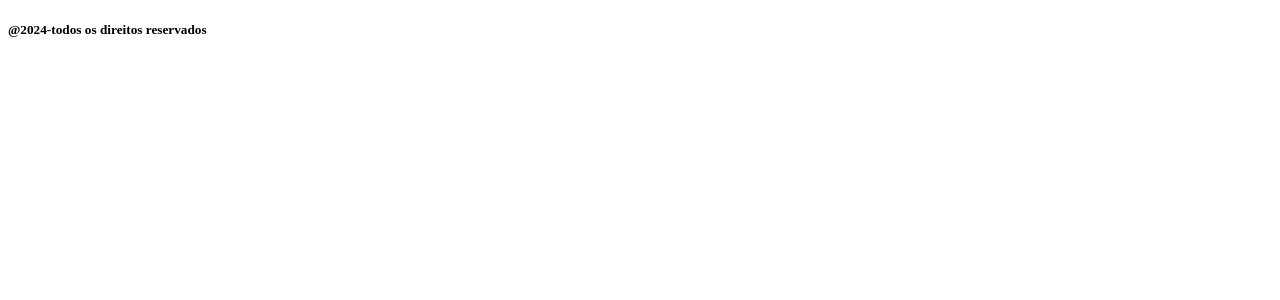
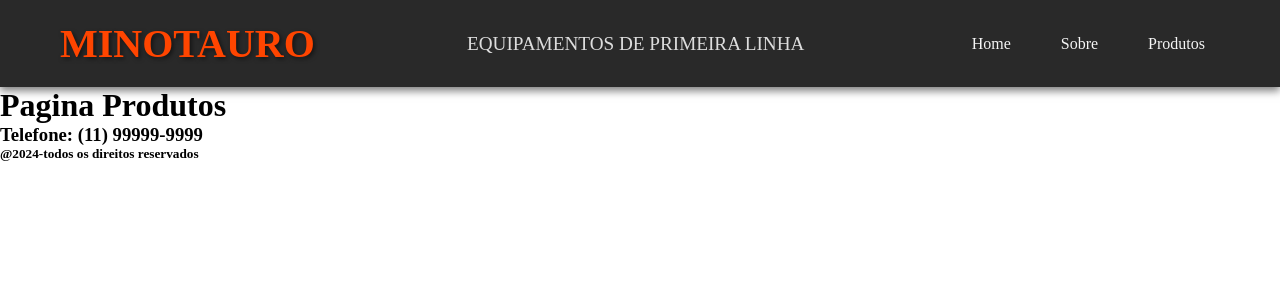
Before and after one commit to YujiSam/Cp4-front-web, a React (Vite) app: page /produtos in a window 1280 px wide. Shown: the top 300 px of the page. Built offline with nearby package versions, Linux system fonts and the light colour scheme.

Commit message:
Criando Estilo Básico para o Nav

```diff
--- a/package.json
+++ b/package.json
@@ -12,7 +12,8 @@
   "dependencies": {
     "react": "^18.3.1",
     "react-dom": "^18.3.1",
-    "react-router-dom": "^6.26.1"
+    "react-router-dom": "^6.26.1",
+    "styled-components": "^6.1.13"
   },
   "devDependencies": {
     "@eslint/js": "^9.9.0",
--- a/src/App.jsx
+++ b/src/App.jsx
@@ -1,6 +1,7 @@
 import { Outlet } from "react-router-dom"
 import Nav from "./components/Nav"
 import Footer from "./components/Footer"
+import Contato from "./components/Contato"
 
 const App=()=>{
 
@@ -8,6 +9,7 @@ const App=()=>{
     <>
       <Nav/>
       <Outlet/>
+      <Contato/>
       <Footer/>
     </>
   )
--- a/src/components/Contato.jsx
+++ b/src/components/Contato.jsx
@@ -2,7 +2,7 @@ const Contato=()=>{
 
     return (
         <>
-
+        <h3>Telefone: (11) 99999-9999</h3>
         </>
     )
 }
--- a/src/components/Footer.jsx
+++ b/src/components/Footer.jsx
@@ -1,7 +1,9 @@
 const Footer=()=>{
 
     return (
+        <>
         <h5>@2024-todos os direitos reservados</h5>
+        </>
     )
 }
 
--- a/src/components/Nav.jsx
+++ b/src/components/Nav.jsx
@@ -1,8 +1,23 @@
+import { Link } from "react-router-dom"
+import { NavStyle } from "../css/NavStyle"
+
 const Nav=()=>{
 
     return (
         <>
-
+        <NavStyle>
+        <header className="nav">
+            <div className="container">
+                <h1>MINOTAURO</h1>
+                <h2>EQUIPAMENTOS DE PRIMEIRA LINHA</h2>
+                <ul>
+                    <Link to="/" className="navLink">Home</Link>
+                    <Link to="/sobre" className="navLink">Sobre</Link>
+                    <Link to="/produtos" className="navLink">Produtos</Link>
+                </ul>
+            </div>
+        </header>
+        </NavStyle>
         </>
     )
 }
--- /dev/null
+++ b/src/css/GlobalStyle.jsx
@@ -0,0 +1,19 @@
+import { createGlobalStyle } from "styled-components";
+
+const GlobalStyle = createGlobalStyle `
+
+*{
+    margin:0;
+    padding:0;
+    box-sizing:border-box;
+    list-style:none;
+    text-decoration:none;
+}
+
+html{
+    scroll-behavior:smooth;
+}
+
+`
+
+export default GlobalStyle
--- /dev/null
+++ b/src/css/NavStyle.jsx
@@ -0,0 +1,57 @@
+import styled from "styled-components";
+
+export const NavStyle = styled.header `
+
+.nav {
+    padding: 20px 0;
+    background-color: #292929;
+    box-shadow: 0 4px 8px rgba(0, 0, 0, 0.5);
+}
+
+.container {
+    display: flex;
+    justify-content: space-between;
+    align-items: center;
+    max-width: 1200px;
+    margin: 0 auto;
+    padding: 0 20px;
+}
+
+h1 {
+    font-size: 2.5rem;
+    font-weight: bold;
+    color: #ff4500; /* Laranja esportivo */
+    text-shadow: 2px 2px 4px rgba(0, 0, 0, 0.5);
+    margin: 0;
+}
+
+h2 {
+    font-size: 1.2rem;
+    font-weight: 300;
+    color: #ddd;
+    margin: 0;
+}
+
+ul {
+    list-style: none;
+    display: flex;
+    gap: 20px;
+    margin: 0;
+    padding: 0;
+}
+
+.navLink {
+    text-decoration: none;
+    font-size: 1rem;
+    color: #f5f5f5;
+    padding: 10px 15px;
+    border-radius: 5px;
+    transition: background 0.3s, color 0.3s;
+}
+
+.navLink:hover {
+    background-color: #ff4500;
+    color: #fff;
+    box-shadow: 0 4px 8px rgba(255, 69, 0, 0.5);
+}
+`
--- a/src/main.jsx
+++ b/src/main.jsx
@@ -6,6 +6,7 @@ import Error from './routes/Error.jsx'
 import Home from './routes/Home.jsx'
 import Produtos from './routes/Produtos.jsx'
 import Sobre from './routes/Sobre.jsx'
+import GlobalStyle from './css/GlobalStyle.jsx'
 
 const router = createBrowserRouter([
   {
@@ -24,6 +25,7 @@ const router = createBrowserRouter([
 
 createRoot(document.getElementById('root')).render(
   <StrictMode>
+    <GlobalStyle/>
     <RouterProvider router={router} />
   </StrictMode>,
 )
--- a/src/routes/Home.jsx
+++ b/src/routes/Home.jsx
@@ -2,7 +2,6 @@ const Home=()=>{
 
     return (
         <>
-
         </>
     )
 }
--- a/src/routes/Produtos.jsx
+++ b/src/routes/Produtos.jsx
@@ -2,7 +2,7 @@ const Produtos=()=>{
 
     return (
         <>
-
+        <h1>Pagina Produtos</h1>
         </>
     )
 }
```
Also changed, not shown: src/css/ContatoStyle.jsx (added), src/css/FooterStyle.jsx (added), 1 other file (tests, documents, lock files or other folders).
